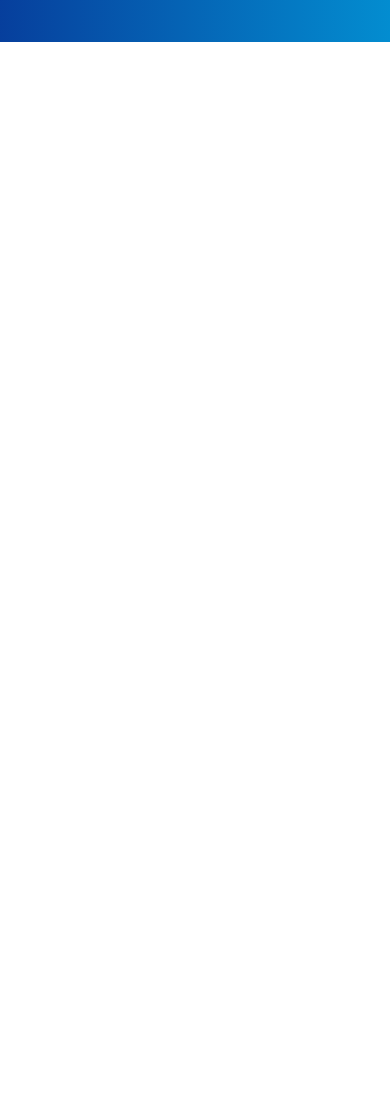
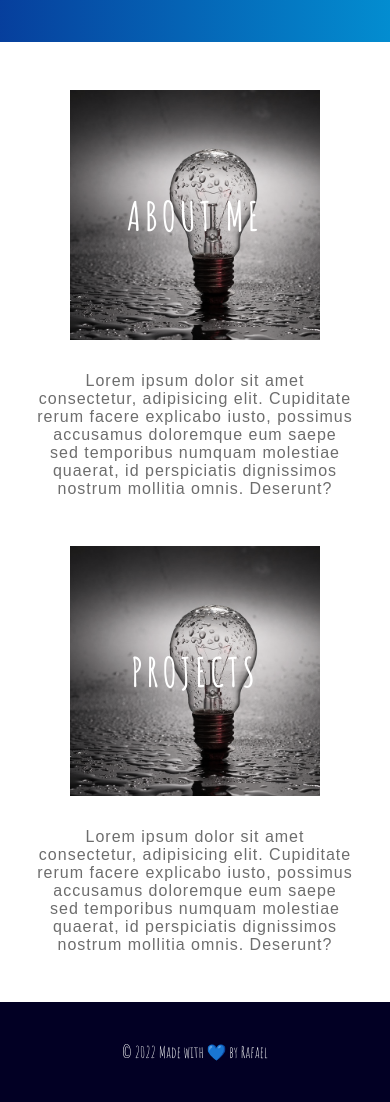
Before and after one commit to rafaelofficial/ws-dio, a plain HTML site: page desafios-projetos/projeto-principal/index.html in a window 390 px wide. Shown: the part 802-1904 px from the top of the page. Before the commit the page ends 844 px from the top, so only its background shows below. Drawn offline with Linux system fonts and the light colour scheme.

Commit message:
project css finished

```diff
--- a/desafios-projetos/projeto-principal/index.html
+++ b/desafios-projetos/projeto-principal/index.html
@@ -42,5 +42,32 @@
             <a href="#">GitHub</a>
         </div>
     </header>
+    <main class="container">
+		<div class="card-container">
+			<div class="card">
+				<div class="card-wrapper">
+					<h2>About me</h2>
+					<p>Learn more</p>
+				</div>
+			</div>
+			<div class="card-text">
+				Lorem ipsum dolor sit amet consectetur, adipisicing elit. Cupiditate rerum facere explicabo iusto, possimus accusamus doloremque eum saepe sed temporibus numquam molestiae quaerat, id perspiciatis dignissimos nostrum mollitia omnis. Deserunt?
+			</div>
+		</div>
+		<div class="card-container">
+			<div class="card-text">
+				Lorem ipsum dolor sit amet consectetur, adipisicing elit. Cupiditate rerum facere explicabo iusto, possimus accusamus doloremque eum saepe sed temporibus numquam molestiae quaerat, id perspiciatis dignissimos nostrum mollitia omnis. Deserunt?
+			</div>
+			<div class="card">
+				<div class="card-wrapper">
+					<h2>Projects</h2>
+					<p>See my projects</p>
+				</div>
+			</div>
+		</div>
+	</main>
+	<footer class="footer">
+		&copy; 2022 Made with &#x1F499 by Rafael
+	</footer>
 </body>
 </html>
--- a/desafios-projetos/projeto-principal/style.css
+++ b/desafios-projetos/projeto-principal/style.css
@@ -80,7 +80,7 @@ a:hover {
     justify-content: center;
     cursor: pointer;
     z-index: 9999;
-    transition: 400ms ease-in-out 0;
+    transition: 400ms ease-in-out 0s;
 }
 
 .checkbox .trace {
@@ -89,7 +89,7 @@ a:hover {
     background-color: #fff;
     position: absolute;
     border-radius: 4px;
-    transition: 0.5 ease-in-out;
+    transition: 0.5s ease-in-out;
 }
 
 .checkbox .trace:nth-child(1) {
@@ -120,10 +120,10 @@ a:hover {
     background: transparent;
     height: 40px;
     width: 40px;
-    border-radius: 50px;
+    border-radius: 50%;
     box-shadow: 0px 0px 0px 0px #fff;
     z-index: -1;
-    transition: 400ms ease-in-out 0;
+    transition: 400ms ease-in-out 0s;
 }
 
 .menu-items {
@@ -131,25 +131,203 @@ a:hover {
     top: 0;
     left: 0;
     width: 100%;
-    height: 100px;
+    height: 100vh;
     display: flex;
     justify-content: center;
     align-items: center;
     z-index: 2;
     opacity: 0;
     visibility: hidden;
-    transition: 400ms ease-in-out 0;
+    transition: 400ms ease-in-out 0s;
 }
 
 .menu-items ul {
     list-style: none;
 }
 
-.menu-items ul li {
+.menu-items ul li a {
     margin: 10px 0;
-    color: rgb(0,212,255,1);
+    color: rgba(2,0,36,1);
     text-decoration: none;
     text-transform: uppercase;
     letter-spacing: 4px;
     font-size: 40px;
 }
+
+/* ANIMATION MENU */
+
+#toggle:checked + .checkbox .trace:nth-child(1) {
+	transform: rotate(45deg);
+	background-color: rgba(2,0,36,1);
+	top: 47px;
+}
+
+#toggle:checked + .checkbox .trace:nth-child(2) {
+	transform: translateX(-100px);
+	width: 30px;
+	visibility: hidden;
+	opacity: 0;
+}
+
+#toggle:checked + .checkbox .trace:nth-child(3) {
+	transform: rotate(-45deg);
+	background-color: rgba(2,0,36,1);
+	top: 48px;
+}
+
+#toggle:checked + .checkbox {
+	background-color: #fff;
+}
+
+#toggle:checked ~ .menu {
+	box-shadow: 0px 0px 0px 100vmax #fff;
+	z-index: 1;
+}
+
+#toggle:checked ~ .menu-items {
+	visibility: visible;
+	opacity: 1;
+}
+
+/* CARDS */
+
+.container {
+	width: 100%;
+	height: auto;
+	display: flex;
+	flex-direction: column;
+	justify-content: space-between;
+	align-items: center;
+	margin: 3rem 0;
+}
+
+.card-container {
+	display: flex;
+	align-items: center;
+	justify-content: space-evenly;
+	width: 90%;
+}
+
+.card {
+	height: 300px;
+	width: 400px;
+	margin: 3rem 0 0 0;
+	background-image: url('/thestocks.jpg');
+	background-position: center;
+	background-repeat: no-repeat;
+	background-size: cover;
+	display: flex;
+	justify-content: center;
+	align-items: center;
+	filter: grayscale(0.5);
+	color: #fff;
+	cursor: pointer;
+	transition: 0.3s;
+}
+
+.card-text {
+	width: 40%;
+	font-family: sans-serif;
+	letter-spacing: 1px;
+	color: rgb(109, 109, 109);
+}
+
+.card-wrapper {
+	text-align: center;
+	display: flex;
+	flex-direction: column;
+	justify-content: center;
+	align-items: center;
+	position: relative;
+}
+
+.card-wrapper::before {
+	content: '';
+	position: absolute;
+	height: 100px;
+	width: 100px;
+	display: block;
+	border: 1px solid #fff;
+	opacity: 0;
+	transition: 0.3s;
+}
+
+.card-wrapper h2 {
+	font-size: 40px;
+	text-transform: uppercase;
+	letter-spacing: 4px;
+	margin: 0;
+	transition: 0.3s;
+}
+
+.card-wrapper p {
+	font-size: 0;
+	visibility: hidden;
+	opacity: 0;
+	font-weight: bold;
+	text-transform: uppercase;
+	transition: 0.3s;
+}
+
+.card:hover > .card-wrapper::before {
+	height: 250px;
+	width: 350px;
+	opacity: 1;
+}
+
+.card:hover > .card-wrapper p {
+	font-size: 14px;
+	opacity: 1;
+	visibility: visible;
+}
+
+.footer {
+	height: 100px;
+	width: 100%;
+	display: flex;
+	justify-content: center;
+	align-items: center;
+	background-color: rgba(2,0,36,1);
+}
+
+/* RESPONSIVE */
+
+@media (max-width: 800px) {
+	/* .menu {
+		position: fixed;
+		background-color: #fff;
+	} */
+
+	.social-media {
+		display: flex;
+		flex-direction: column;
+	}
+
+	.container {
+		margin-top: 0;
+	}
+
+	.card-container {
+		flex-direction: column;
+	}
+
+	.container .card-container:nth-child(2) {
+		flex-direction: column-reverse;
+	}
+
+	.card {
+		height: 250px;
+		width: 250px;
+	}
+
+	.card-text {
+		width: 90%;
+		margin-top: 2rem;
+		text-align: center;
+	}
+
+	.card:hover > .card-wrapper::before {
+		height: 190px;
+		width: 190px;
+	}
+}
```
Also changed, not shown: desafios-projetos/projeto-principal/thestocks.jpg (added).
